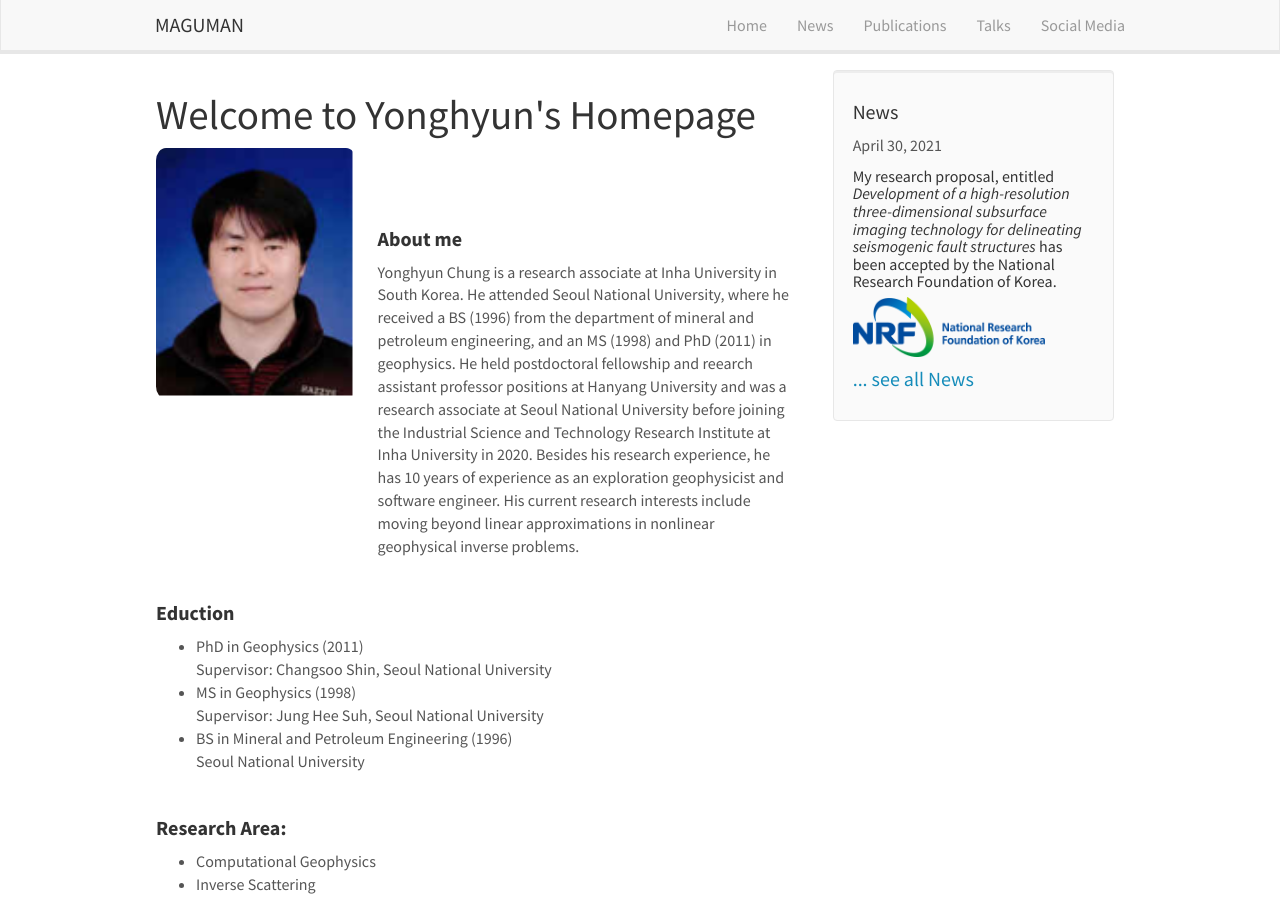
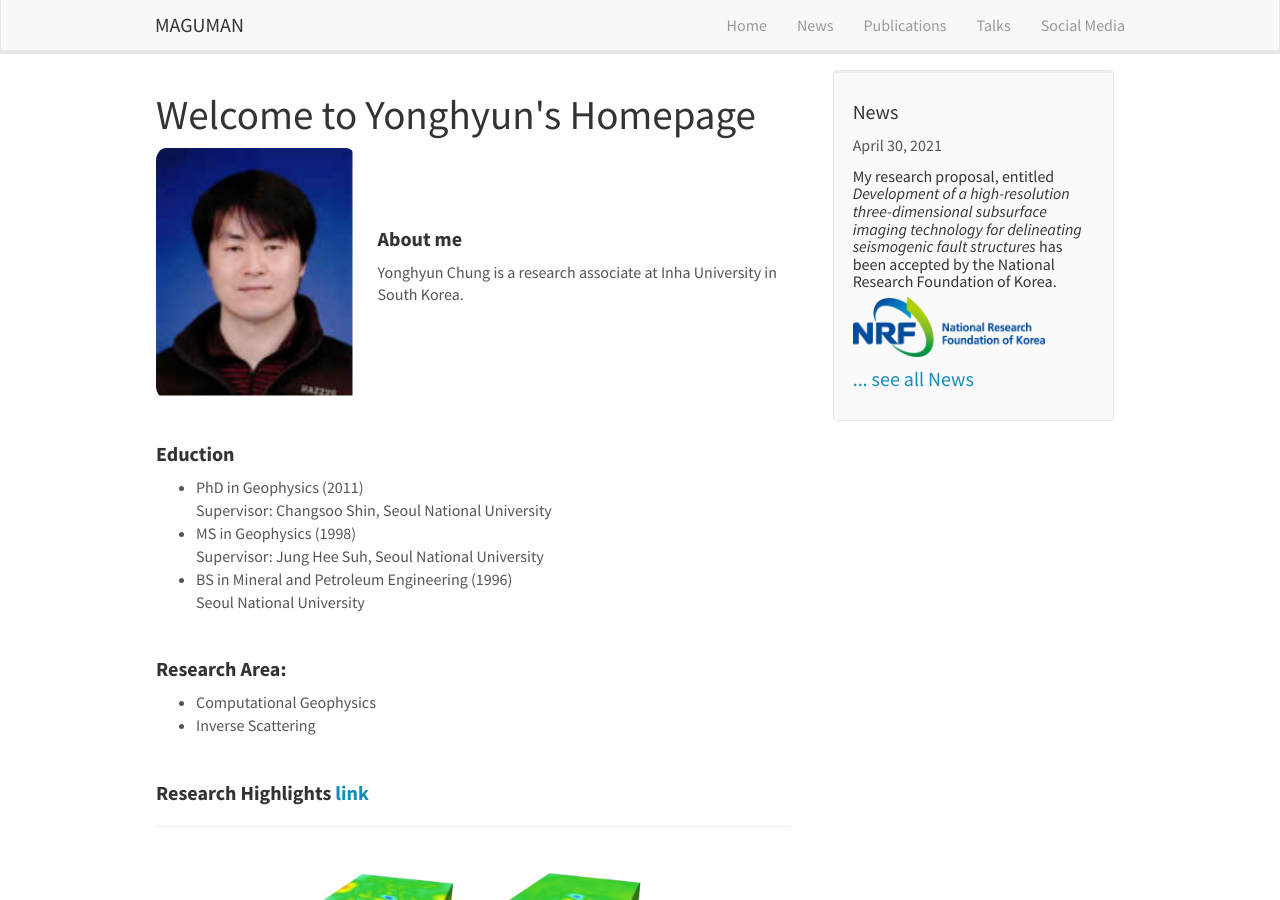
Before and after one commit to maguman/maguman.github.io, a Jekyll site: the page built from _pages/home.md, in a window 1280 px wide and 900 px high. Built offline with Jekyll 4.4.1, drawn with Linux system fonts in a browser that asks for light colours; nearby versions of some CDN libraries.

Commit message:
Update home.md

```diff
--- a/_pages/home.md
+++ b/_pages/home.md
@@ -21,7 +21,8 @@
 
 #### **About me**
 
-Yonghyun Chung is a research associate at Inha University in South Korea. He attended Seoul National University, where he received a BS (1996) from the department of mineral and petroleum engineering, and an MS (1998) and PhD (2011) in geophysics. He held postdoctoral fellowship and reearch assistant professor positions at Hanyang University and was a research associate at Seoul National University before joining the Industrial Science and Technology Research Institute at Inha University in 2020. Besides his research experience, he has 10 years of experience as an exploration geophysicist and software engineer. His current research interests include moving beyond linear approximations in nonlinear geophysical inverse problems.
+Yonghyun Chung is a research associate at Inha University in South Korea.
+<!-- He attended Seoul National University, where he received a BS (1996) from the department of mineral and petroleum engineering, and an MS (1998) and PhD (2011) in geophysics. He held postdoctoral fellowship and reearch assistant professor positions at Hanyang University and was a research associate at Seoul National University before joining the Industrial Science and Technology Research Institute at Inha University in 2020. Besides his research experience, he has 10 years of experience as an exploration geophysicist and software engineer. His current research interests include moving beyond linear approximations in nonlinear geophysical inverse problems. -->
   </div>
 </div>
 
```
